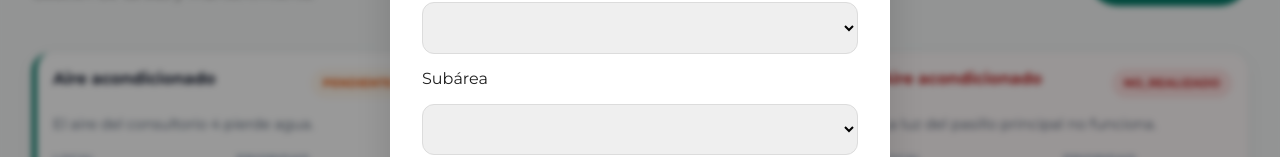
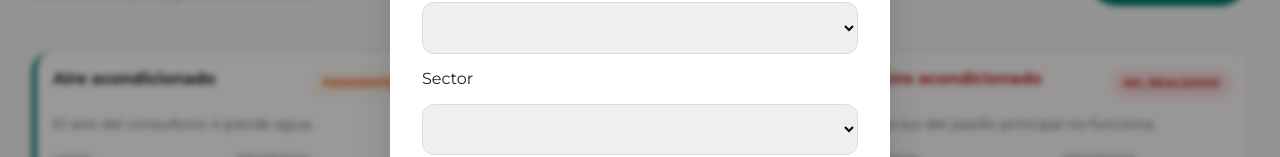
Before and after one commit to alexisvh5/app-front-centroMedicoVU, an Angular app in the folder clinica-app/: page /mantenimiento in a window 1280 px wide. Both pictures are taken after a click on the button "+ Nueva tarea". Shown: the part 177-334 px from the top of the page. Built offline with nearby package versions, Linux system fonts and the light colour scheme.

Commit message:
tituo sector

```diff
--- a/clinica-app/src/app/features/mantenimiento/pages/modal-tarea/modal-tarea.html
+++ b/clinica-app/src/app/features/mantenimiento/pages/modal-tarea/modal-tarea.html
@@ -28,7 +28,7 @@
 
             </select>
 
-                <label>Subárea</label>
+                <label>Sector</label>
 
             <select [(ngModel)]="tarea.sector">
 
```
